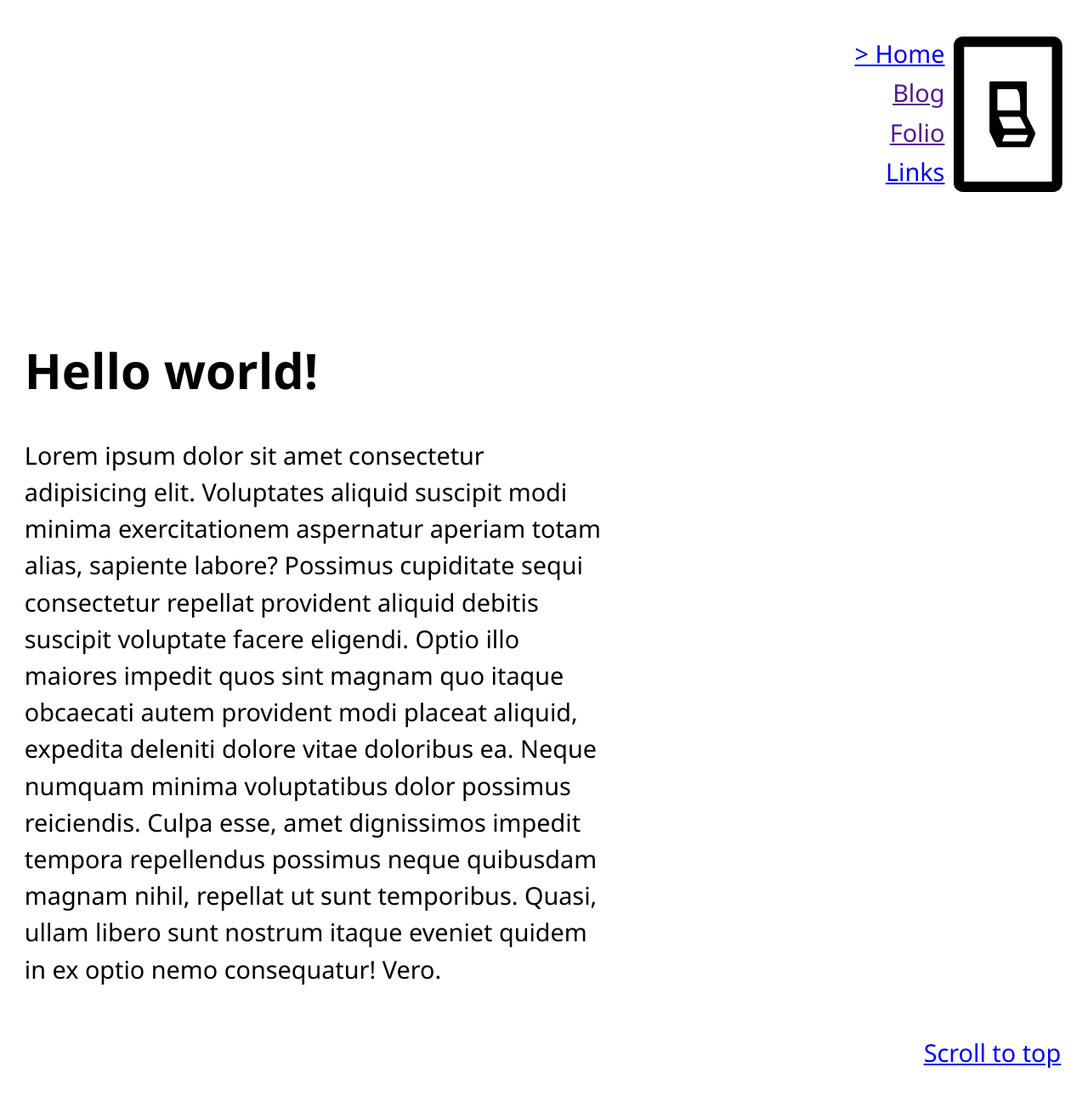
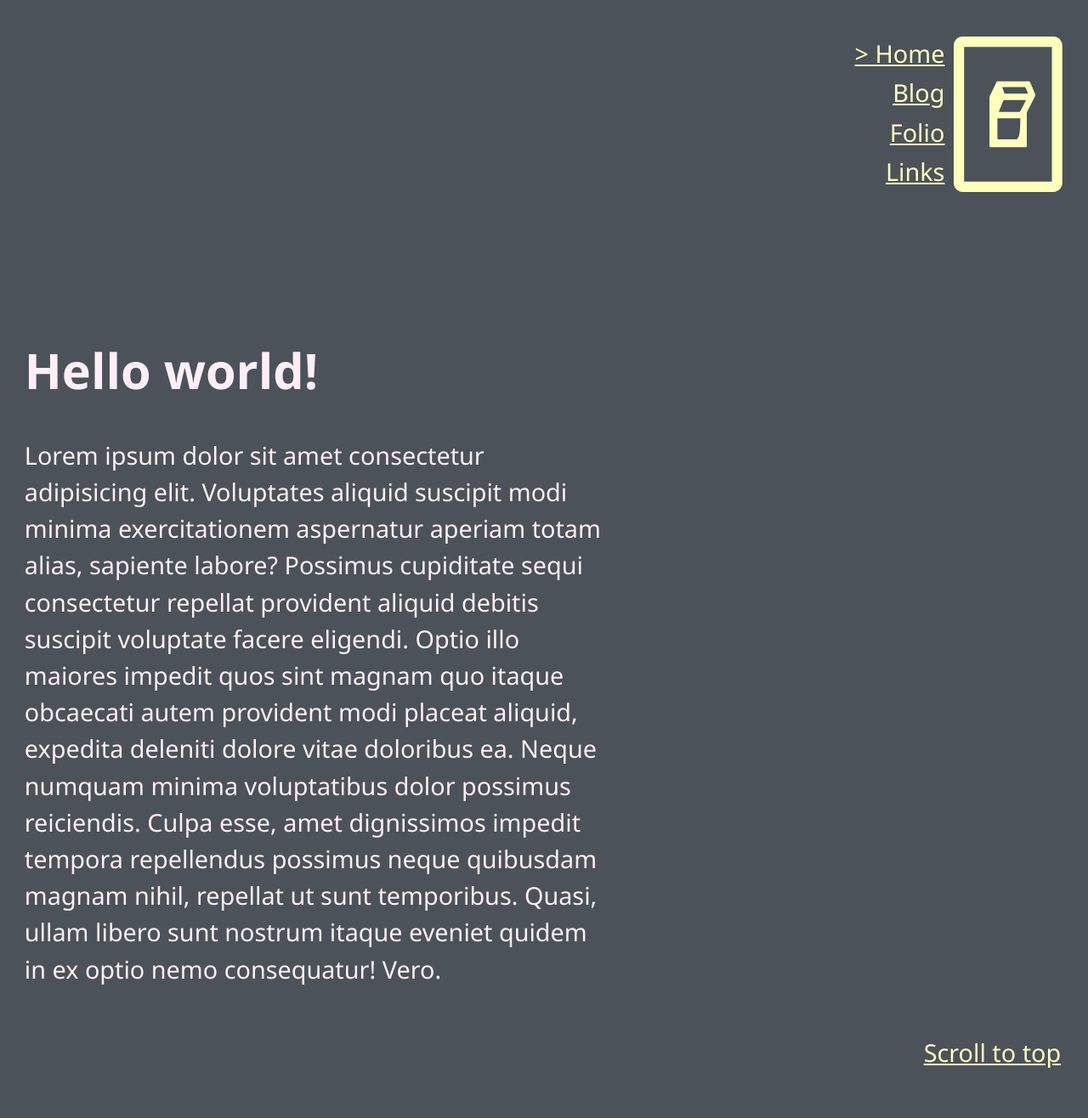
Before and after one commit to denismcdonald/blog, a Jekyll site: the page built from index.html, in a window 1280 px wide. Shown: the whole page at 85% size. Built offline with Jekyll 4.4.1, drawn with Linux system fonts in a browser that asks for light colours.

Commit message:
Add theme persistence

```diff
--- a/_includes/navigation.html
+++ b/_includes/navigation.html
@@ -1,6 +1,4 @@
-<!-- <a href="/" class="home" name="dmcd">DM<span>c</span>D</a><br> -->
-
-<img src="/assets/images/light-on.svg" class="light-switch" alt="light switched on image" title="Toggle dark mode">
+<img src="/assets/images/light-off.svg" class="light-switch" alt="Image of light switch, which changes colour theme" title="Turn on light colour theme">
 
 <nav>
   {%- for item in site.data.navigation -%}
--- a/_layouts/default.html
+++ b/_layouts/default.html
@@ -7,14 +7,15 @@
     <meta name="description" content="Personal website of Denis McDonald">
     <title>{{ page.title }}</title>
     <link rel="stylesheet" href="/assets/css/styles.css">
-    <!-- <link href="https://fonts.googleapis.com/css?family=Spectral" rel="stylesheet"> -->
+    <link rel="preload" href="/assets/images/light-on.svg" as="image">
+    <link rel="preload" href="/assets/images/light-off.svg" as="image">
   </head>
   <body>
     <div class="wrapper">
       {% include navigation.html %}
 
       {%- if page.toc == true -%}
-        {% include toctest.html %}
+      {% include toctest.html %}
       {%- endif -%}
 
       <div class="content-container">
@@ -22,11 +23,11 @@
       </div>
 
       {%- if page.edit == true -%}
-        {% include edit.html %}
+      {% include edit.html %}
       {%- endif -%}
 
       {%- if page.scroll == true -%}
-        {% include scroll.html %}
+      {% include scroll.html %}
       {%- endif -%}
     </div>
     <script src="/assets/js/script.js"></script>
--- a/_sass/main.scss
+++ b/_sass/main.scss
@@ -17,26 +17,30 @@
 
 
 body {
-    background-color: #fff;
+    // background-color: #fff;
+    background-color: #4B525A;
+    color: #FFEFF4;
     font-family: "Segoe UI", Candara, "Bitstream Vera Sans", "DejaVu Sans", "Bitstream Vera Sans", "Trebuchet MS", Verdana, "Verdana Ref", sans-serif;
     font-size: 100%;
     padding: 0;
     margin: 0;
 }
 
-.body-dark {
-    background-color: #4B525A;
-    color: #FFEFF4;
+
+.body-light {
+    background-color: #fff;
+    color: #000;
 }
 
 
 a {
+    color: #FFFFBC;
     padding: 0 3px;
 }
 
 
-.a-dark {
-    color: #FFFFBC;
+.a-light {
+    color: blue;
 }
 
 
@@ -79,6 +83,7 @@
     right: 1rem;
     width: 4.5rem;
 }
+
 
 
 nav {
--- a/assets/js/script.js
+++ b/assets/js/script.js
@@ -3,21 +3,36 @@
 var lightSwitch = document.querySelector(".light-switch");
 var lightSrc = lightSwitch.getAttribute("src");
 
-lightSwitch.addEventListener("click", function changeTheme() {
+if (localStorage.getItem("themePreference") == "1") {
 
-    if (lightSrc == "/assets/images/light-on.svg") {
-        lightSwitch.setAttribute("src", "/assets/images/light-off.svg");
-        body.classList.toggle("body-dark");
+  lightSwitch.setAttribute("src", "/assets/images/light-on.svg");
+        lightSwitch.setAttribute("title", "Turn on dark colour theme");
+        body.classList.toggle("body-light");
         for (i = 0; i < links.length; i++) {
-            links[i].classList.add("a-dark");
+            links[i].classList.add("a-light");
           }
         lightSrc = lightSwitch.getAttribute("src");
-    } else if (lightSrc == "/assets/images/light-off.svg") {
+
+};
+
+lightSwitch.addEventListener("click", function changeTheme() {
+    if (lightSrc == "/assets/images/light-off.svg") {
         lightSwitch.setAttribute("src", "/assets/images/light-on.svg");
-        body.classList.toggle("body-dark");
+        lightSwitch.setAttribute("title", "Turn on dark colour theme");
+        body.classList.toggle("body-light");
         for (i = 0; i < links.length; i++) {
-            links[i].classList.remove("a-dark");
+            links[i].classList.add("a-light");
           }
         lightSrc = lightSwitch.getAttribute("src");
+        localStorage.setItem("themePreference", "1");
+    } else {
+        lightSwitch.setAttribute("src", "/assets/images/light-off.svg");
+        body.classList.toggle("body-light");
+        lightSwitch.setAttribute("title", "Turn on light colour theme");
+        for (i = 0; i < links.length; i++) {
+            links[i].classList.remove("a-light");
+          }
+        lightSrc = lightSwitch.getAttribute("src");
+        localStorage.setItem("themePreference", "0");
     }
 });
```
Also changed, not shown: 4 other files.
